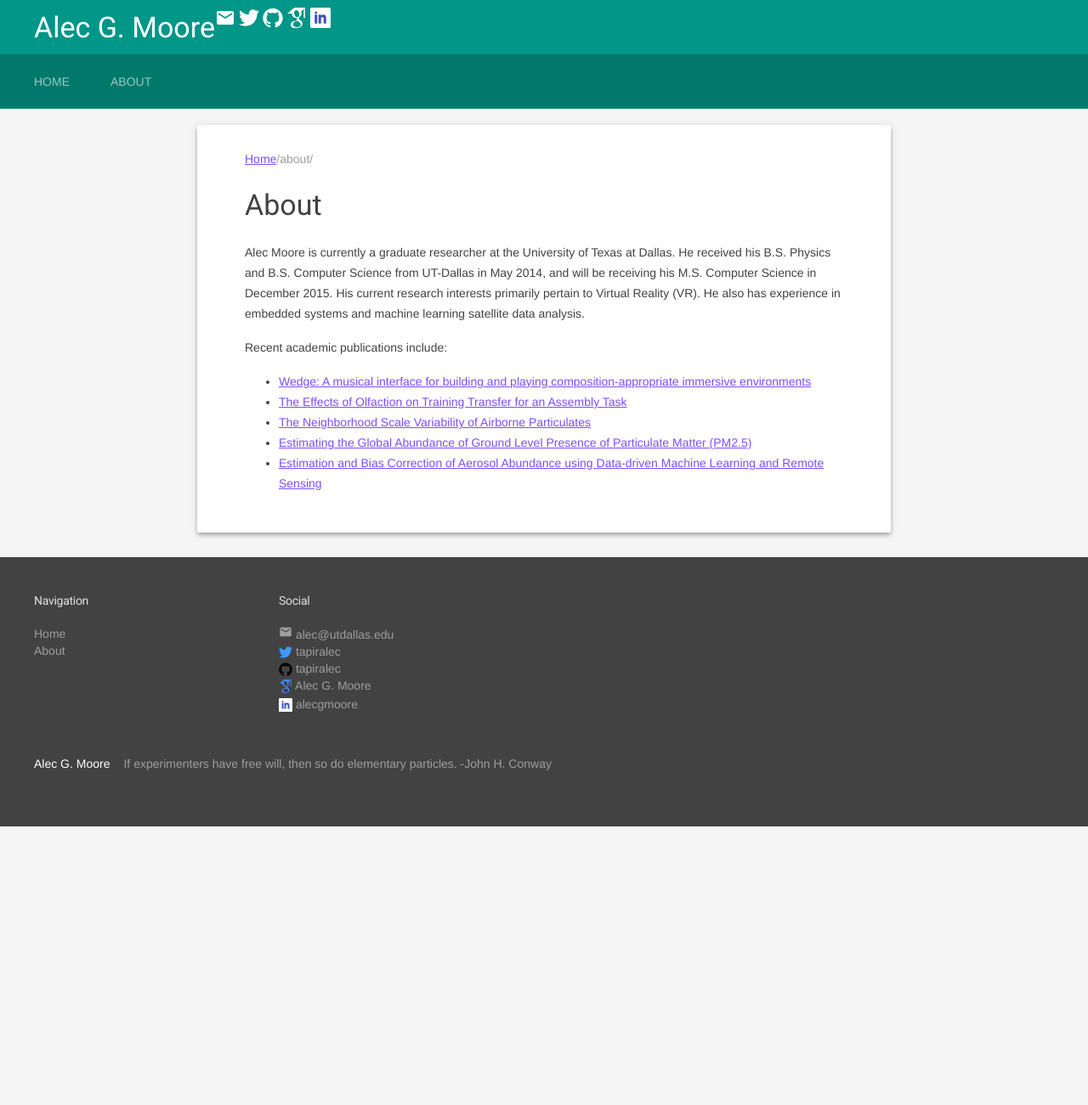
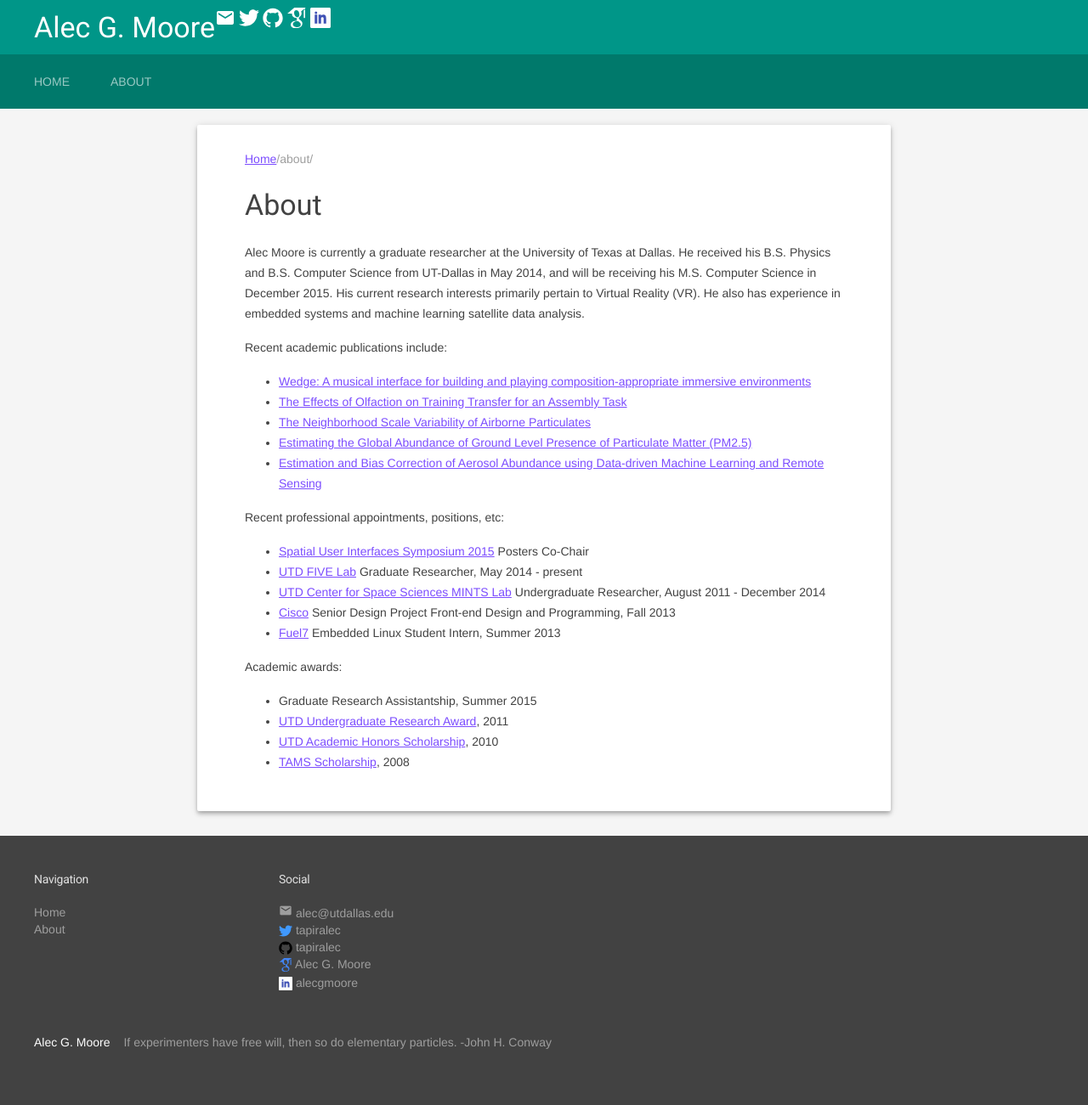
Before and after one commit to tapiralec/tapiralec.github.io, a Jekyll site: the page built from about.html, in a window 1280 px wide. Shown: the whole page at 85% size. Built offline with Jekyll 4.4.1, drawn with Linux system fonts in a browser that asks for light colours; Markdown is read by kramdown in place of the engine named in the settings; before the commit the page ends 973 px from its top, so only the background shows below that.

Commit message:
added positions/appointments and awards in about
also changed head.html to source elements from site again, hopefully to
fix favicon issue.

```diff
--- a/_includes/head.html
+++ b/_includes/head.html
@@ -8,11 +8,12 @@
     <meta name="description" content="{% if page.excerpt %}{{ page.excerpt | strip_html | strip_newlines | truncate: 160 }}{% else %}{{ site.description }}{% endif %}">
 
     <!-- Material Design Lite -->
-    <!--<link rel="stylesheet" href="{{ site.baseurl | prepend: site.url }}/css/syntax.css">-->
-    <!--<link rel="stylesheet" href="{{ site.baseurl | prepend: site.url }}/css/styles.css">-->
-    <link href="favicon.png.ico" type="image/png" rel="shortcut icon">
-    <link href="/css/styles.css" rel="stylesheet">
-    <link href="/css/syntax.css" rel="stylesheet">
+    <link rel="stylesheet" href="{{ site.baseurl | prepend: site.url }}/css/syntax.css">
+    <link rel="stylesheet" href="{{ site.baseurl | prepend: site.url }}/css/styles.css">
+    <link rel="shortcut icon" href="{{ site.baseurl | prepend: site.url }}/favicon.png.ico" type="image/png">
+    <!--<link href="favicon.png.ico" type="image/png" rel="shortcut icon">-->
+    <!--<link href="/css/styles.css" rel="stylesheet">-->
+    <!--<link href="/css/syntax.css" rel="stylesheet">-->
     <link rel="stylesheet" href="{{ site.baseurl | prepend: site.url }}/css/material.teal-deep_purple.min.css">
     <link href='//fonts.googleapis.com/css?family=Roboto:regular,bold,italic,thin,light,bolditalic,black,medium&amp;lang=en' rel='stylesheet' type='text/css'>
     <link rel="stylesheet" href="https://fonts.googleapis.com/icon?family=Material+Icons">
--- a/about.html
+++ b/about.html
@@ -29,6 +29,25 @@ permalink: /about/
 	    <li><a href="http://ieeexplore.ieee.org/xpls/abs_all.jsp?arnumber=6382197">Estimation and Bias Correction of Aerosol Abundance using Data-driven Machine Learning and Remote Sensing</a></li>
 	    </ul>
           </p>
+	  <p>
+	    Recent professional appointments, positions, etc:
+	    <ul>
+	    <li><a href="http://sui-symposium.org/">Spatial User Interfaces Symposium 2015</a> Posters Co-Chair</li>
+	    <li><a href="http://www.ryanmcmahan.com/fivelab/">UTD FIVE Lab</a> Graduate Researcher, May 2014 - present</li>
+	    <li><a href="https://davidlary.info/">UTD Center for Space Sciences MINTS Lab</a> Undergraduate Researcher, August 2011 - December 2014</li>
+	    <li><a href="http://www.cisco.com/c/en/us/index.html">Cisco</a> Senior Design Project Front-end Design and Programming, Fall 2013</li>
+	    <li><a href="https://www.fuel7.com/">Fuel7</a> Embedded Linux Student Intern, Summer 2013</li>
+	    </ul>
+	  </p>
+	  <p>
+	    Academic awards:
+	    <ul>
+	    <li>Graduate Research Assistantship, Summer 2015</li>
+	    <li><a href="http://www.utdallas.edu/news/2011/11/17-14091_Research-Scholar-Grants-Awarded-to-69-Undergrads_article.html">UTD Undergraduate Research Award</a>, 2011</li>
+	    <li><a href="http://oue.utdallas.edu/aes/">UTD Academic Honors Scholarship</a>, 2010</li>
+	    <li><a href="https://tams.unt.edu/">TAMS Scholarship</a>, 2008</li>
+	    </ul>
+	  </p>
       </div>
     </div>
   </post>
```
